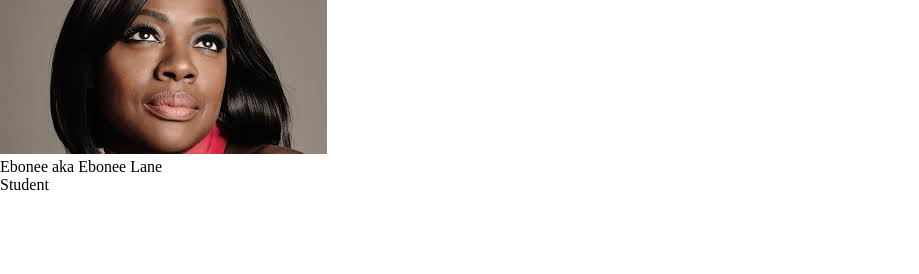
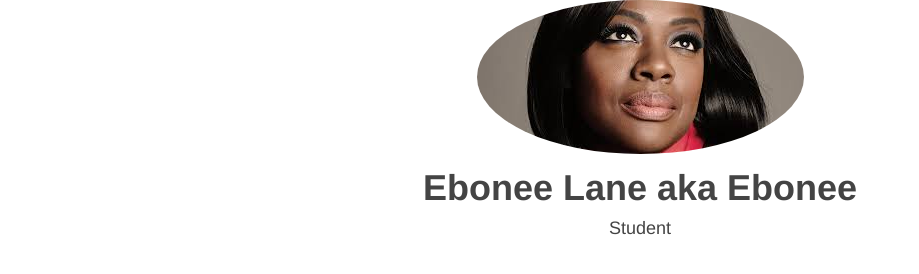
Before and after one commit to EboneeLane/EboneeLane.github.io, a plain HTML site: page index.html in a window 1280 px wide. Shown: the whole page, without its empty margins (0-919 px from the left). Drawn offline with Linux system fonts and the light colour scheme.

Commit message:
Added basic styling

```diff
--- a/index.html
+++ b/index.html
@@ -6,7 +6,7 @@
    </head>
      <body>
 	 <img src="viola.jpg" alt="Ebonee's Headshot"/>
-   <h1>Ebonee aka Ebonee Lane</h1>
+   <h1>Ebonee Lane aka Ebonee </h1>
    <p>Student</p>
      </body>
  </html>
--- a/styles.css
+++ b/styles.css
@@ -8,3 +8,23 @@
 	line-height: inherit;
 	color: inherit;
 }
+html, body{
+	font-family: "Helvetica Neue", Helvetica, sans-serif;
+	font-size: 18px;
+	line-height: 30px;
+	color: #444;
+	text-shadow: 1px 1px 0px #fff;
+
+
+}
+body{
+	text-align: center;
+}
+h1{
+	font-size: 36px;
+	line-height: 50px;
+	font-weight: bold;
+}
+img{
+	border-radius: 50%;
+}
```
